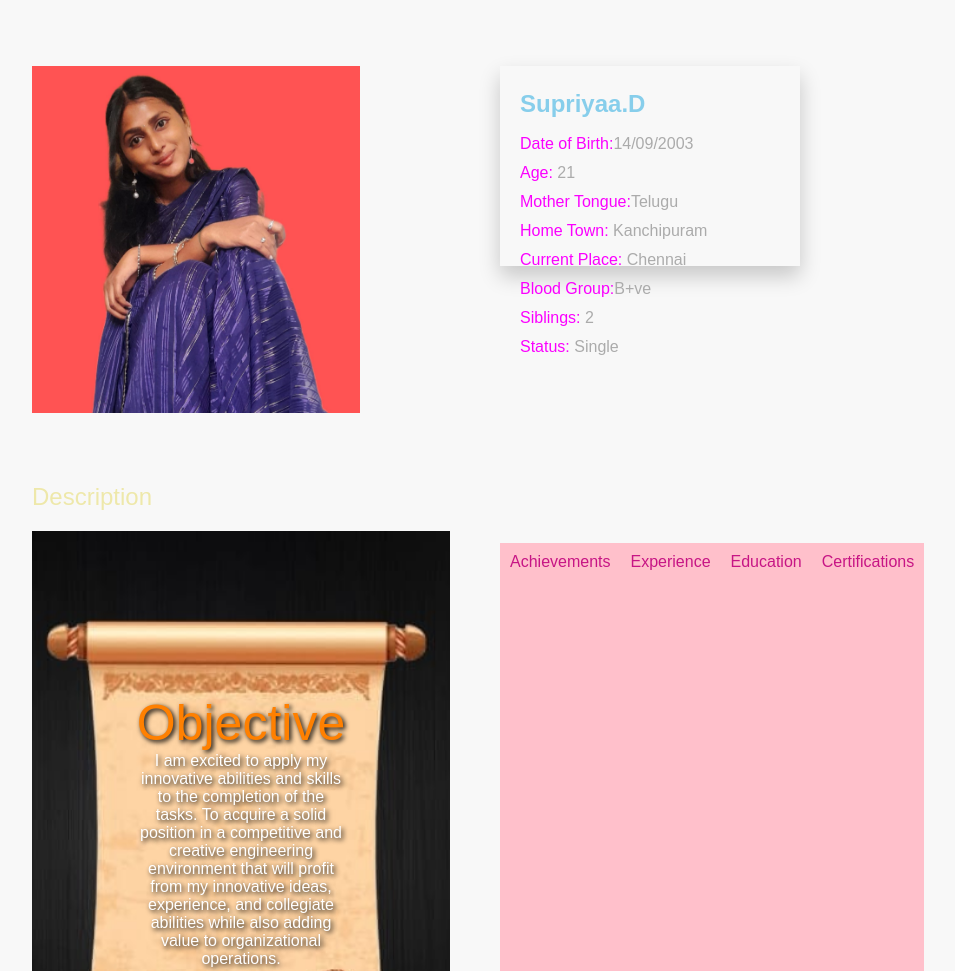
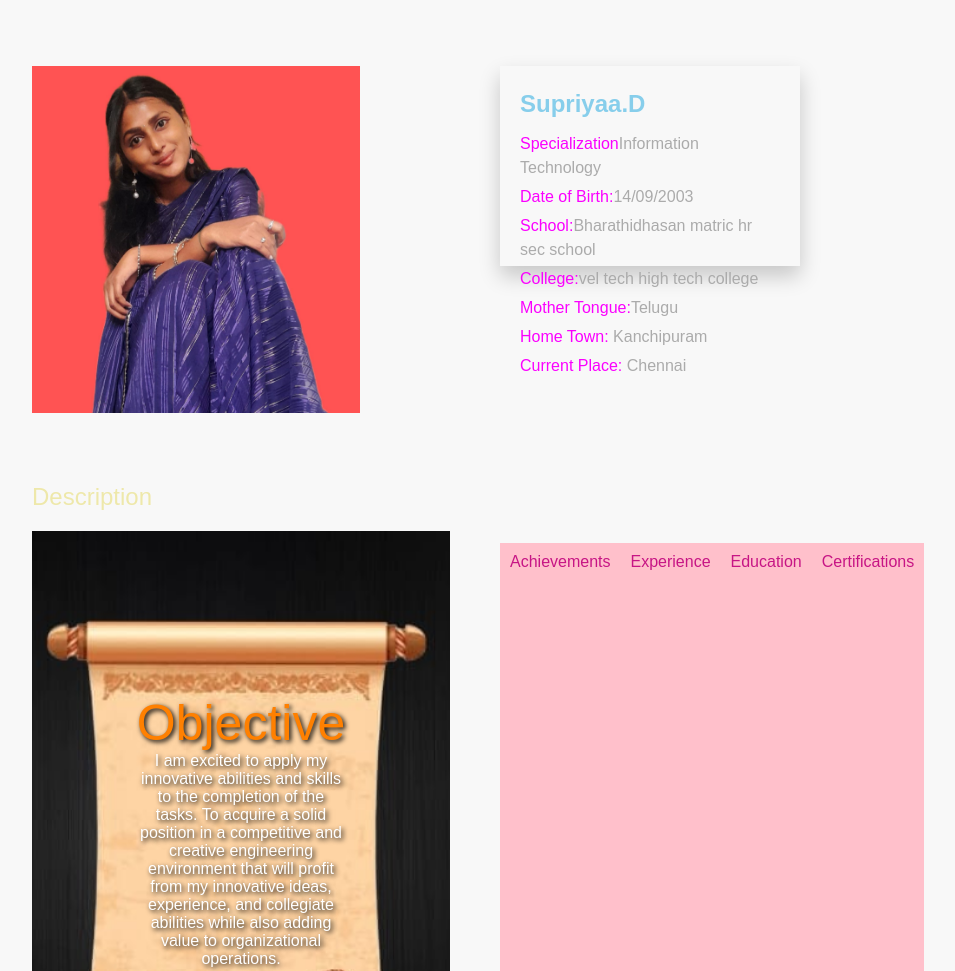
Before and after one commit to supriyaa14/portfolio, a plain HTML site: page index.html in a window 1280 px wide. Shown: the part 822-1793 px from the top of the page, without its empty margins (140-1095 px from the left). Drawn offline with Linux system fonts and the light colour scheme.

Commit message:
Update index.html

```diff
--- a/index.html
+++ b/index.html
@@ -122,14 +122,13 @@ li {
           <figcaption>
             <h2 class="name"><span style="color: skyblue;">Supriyaa.D</span></h2>
             <ul>
+              <li ><span style="color: rgb(251, 0, 255);">Specialization</span>Information Technology</li>
               <li ><span style="color: rgb(251, 0, 255);">Date of Birth:</span>14/09/2003 </li>
-              <li ><span style="color: rgb(251, 0, 255);">Age:</span> 21</li>
+              <li ><span style="color: rgb(251, 0, 255);">School:</span>Bharathidhasan matric hr sec school </li>
+              <li ><span style="color: rgb(251, 0, 255);">College:</span>vel tech high tech college</li>
               <li><span style="color: rgb(251, 0, 255);">Mother Tongue:</span>Telugu</li>
               <li><span style="color: rgb(251, 0, 255);">Home Town:</span> Kanchipuram</li>
               <li><span style="color: rgb(251, 0, 255);">Current Place:</span> Chennai</li>
-              <li><span style="color: rgb(251, 0, 255);">Blood Group:</span>B+ve</li>
-            <li><span style="color: rgb(251, 0, 255);">Siblings:</span> 2</li>
-            <li><span style="color: rgb(251, 0, 255);">Status:</span> Single</li>
             </ul>
           </figcaption>
         </div>
@@ -534,7 +533,7 @@ li {
 
             <p><i class="fas fa-paper-plane"></i> supriyaasai1414@gmail.com <img src="./assets/images/gmail.jpg" alt="gmail" width="30px" height="30px"> </p>
             <section id="w">
-            <p><i class="fas fa-phone-square-alt"></i>9566782190 <img src="./assets/images/what.jpg" alt="whatsapp" width="30px" height="30px"> </p>
+
           </section>
             <div class="social-icons">
 
```
